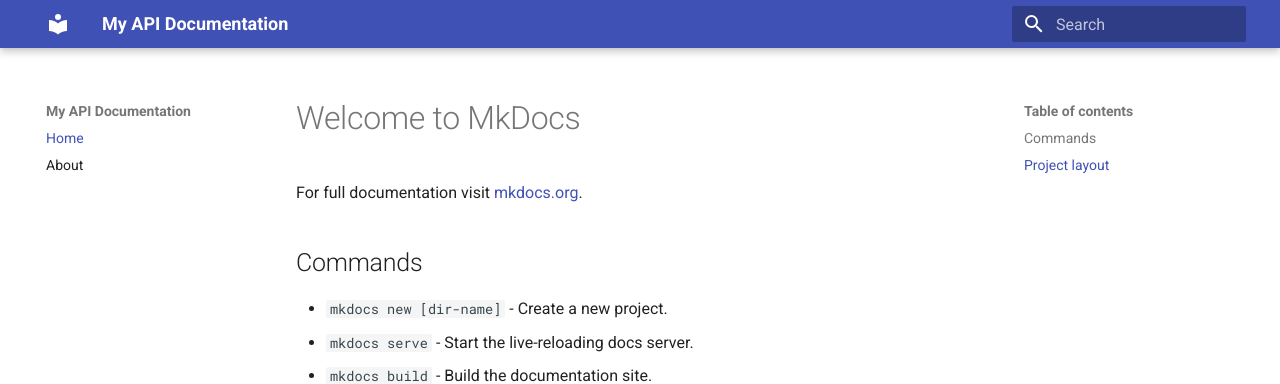
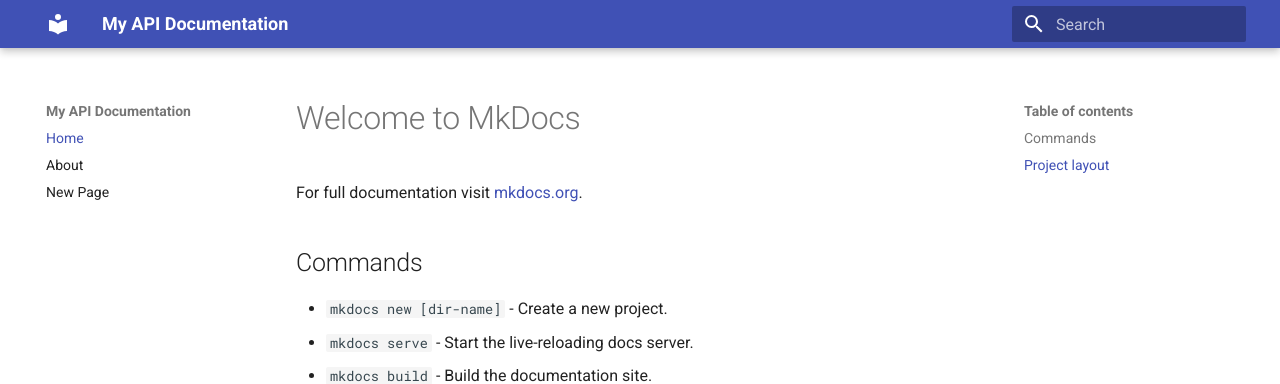
Before and after one commit to mazinden/mkdocs-2025, an MkDocs documentation site: the page built from docs/index.md, in a window 1280 px wide. Shown: the top 384 px of the page. Built offline with MkDocs 1.6.1 and Material for MkDocs 9.7.7, drawn with Linux system fonts in a browser that asks for light colours.

Commit message:
Add new page in mkdocs.yml

```diff
--- a/mkdocs.yml
+++ b/mkdocs.yml
@@ -5,3 +5,4 @@
 nav:
   - Home: index.md
   - About: about.md
+  - New Page: new-page.md
```
